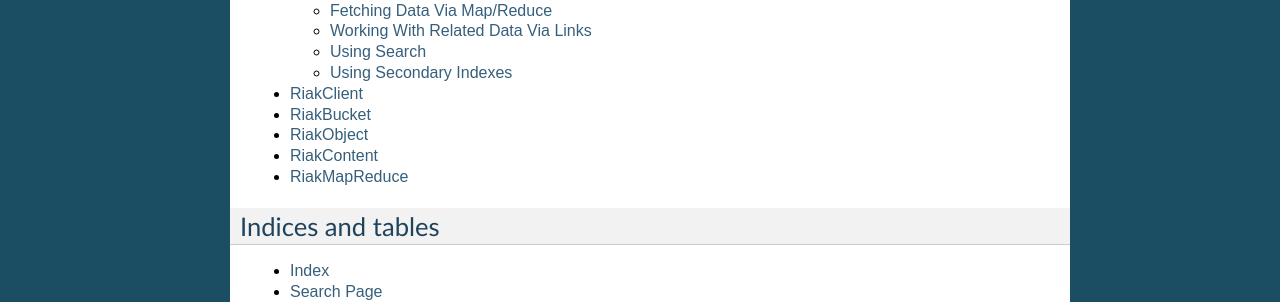
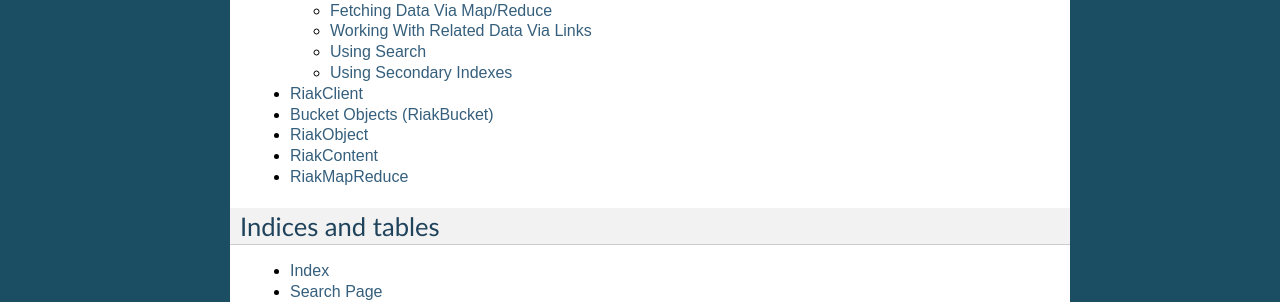
Before and after one commit to basho/riak-python-client, a Sphinx documentation site: the page built from docs/index.rst, in a window 1280 px wide. Shown: the part 454-756 px from the top of the page. Built offline with Sphinx 7.4.7, drawn with Linux system fonts in a browser that asks for light colours.

```diff
--- a/docs/bucket.rst
+++ b/docs/bucket.rst
@@ -1,9 +1,9 @@
 .. ref-bucket:
 
-==========
-RiakBucket
-==========
+===========================
+Bucket Objects (RiakBucket)
+===========================
 
 .. currentmodule:: riak.bucket
 
-.. autoclass:: riak.bucket.RiakBucket
+.. autoclass:: RiakBucket
```
Also changed, not shown: 1 other file.
